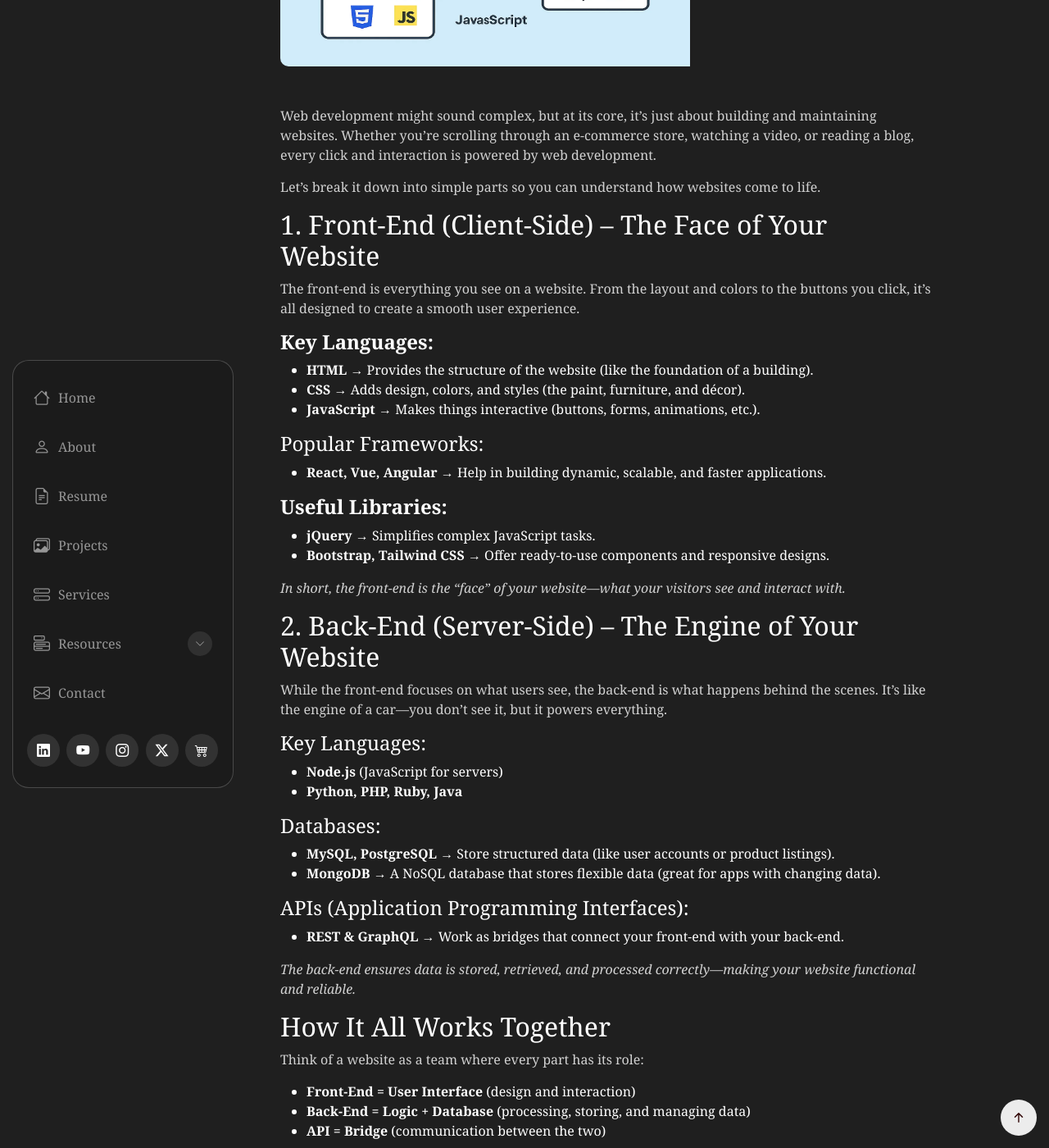
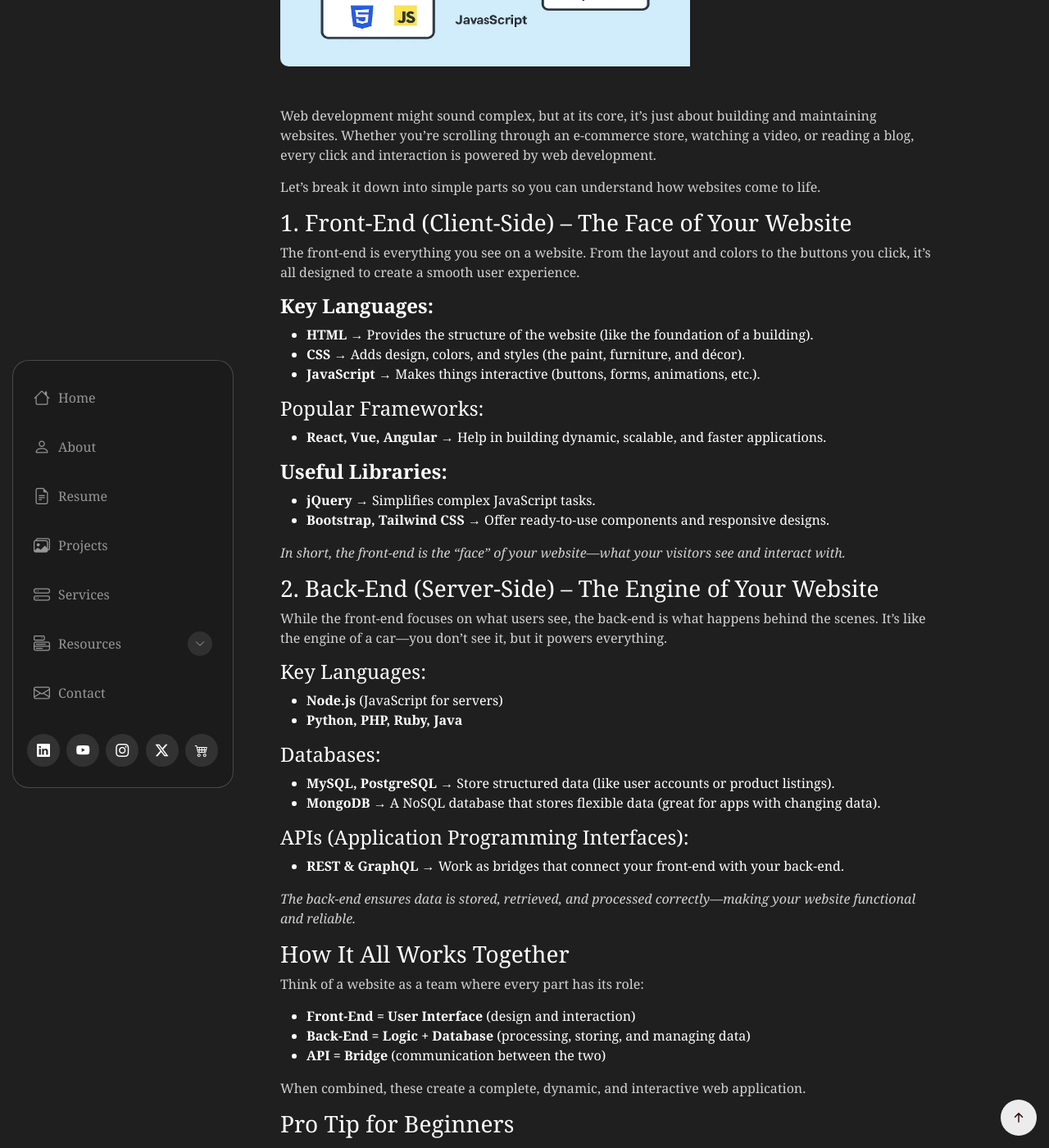
Before and after one commit to iamreemaroy/Reema-Roy, a Jekyll site: the page built from blog/_posts/2025-08-26-web-development-made-simple.md, in a window 1280 px wide and 1400 px high, scrolled down 359 px. Shown: the whole window at 82% size. Built offline with Jekyll 4.4.1, drawn with Linux system fonts in a browser that asks for light colours.

Commit message:
Update post.html

```diff
--- a/_layouts/post.html
+++ b/_layouts/post.html
@@ -192,6 +192,22 @@ layout: default
     border-bottom: none;
   }
 
+  h1 {
+    font-size: 48px;
+  }
+
+  h2 {
+    font-size: 34px;
+  }
+
+  h3 {
+    font-size: 26px;
+  }
+
+  p {
+    font-size: 18px;
+  }
+
   @media (min-width: 768px) {
    .featured-image {
       width: 500px;
@@ -222,5 +238,21 @@ layout: default
   line-height: 1.7;
   margin-bottom: 0;
 }
+
+  h1 {
+    font-size: 32px;
+  }
+
+  h2 {
+    font-size: 28px;
+  }
+
+  h3 {
+    font-size: 22px;
+  }
+
+  p {
+    font-size: 16px;
+  }
   }
 </style>
```
